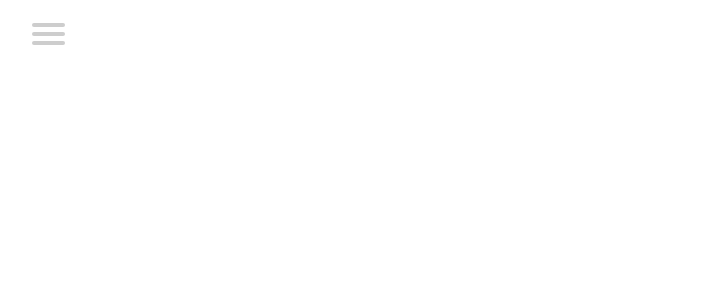
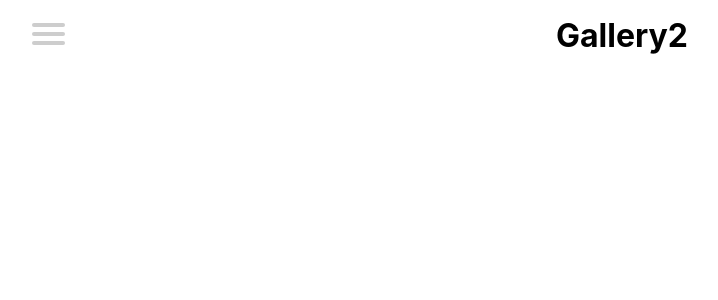
Before and after one commit to BuddhaTheChef/react-app-07012020, a React (Create React App) app: page /gallery-one in a window 1280 px wide. Shown: the top 300 px of the page, without its empty margins (18-736 px from the left). Built offline with nearby package versions, Linux system fonts and the light colour scheme.

Commit message:
added in two new routes

```diff
--- a/src/App.js
+++ b/src/App.js
@@ -6,6 +6,8 @@ import Home from "./components/Home/Home";
 import About from "./components/About/About";
 import Media from "./components/Media/Media";
 import Contact from "./components/Contact/Contact";
+import Gallery1 from "./components/Gallery1/Gallery1";
+import Gallery2 from "./components/Gallery2/Gallery2";
 
 function App() {
   return (
@@ -20,6 +22,8 @@ function App() {
     <ul id="menu">
     <Link to="/" className="nav-item">Home</Link>
         <Link to="/about" className="nav-item">About</Link>
+        <Link to="/gallery-one" className="nav-item">Gallery1</Link>
+        <Link to="/gallery-two" className="nav-item">Gallery2</Link>
         <Link to="/media" className="nav-item">Media</Link>
         <Link to="/contact" className="nav-item">Contact</Link>
     </ul>
@@ -30,6 +34,8 @@ function App() {
       <Switch>
         <Route component={Home} exact path="/" />
         <Route component={About} path="/about" />
+        <Route component={Gallery1} path="/gallery-one" />
+        <Route component={Gallery2} path="/gallery-two" />
         <Route component={Media} path="/media" />
         <Route component={Contact} path="/contact" />
       </Switch>
--- /dev/null
+++ b/src/components/Gallery1/Gallery1.js
@@ -0,0 +1,11 @@
+import React, { Component } from 'react'
+
+export default class Gallery2 extends Component {
+    render() {
+        return (
+            <div>
+                <h1>Gallery2</h1>
+            </div>
+        )
+    }
+}
```
Also changed, not shown: src/components/Gallery2/Gallery2.js (added).
